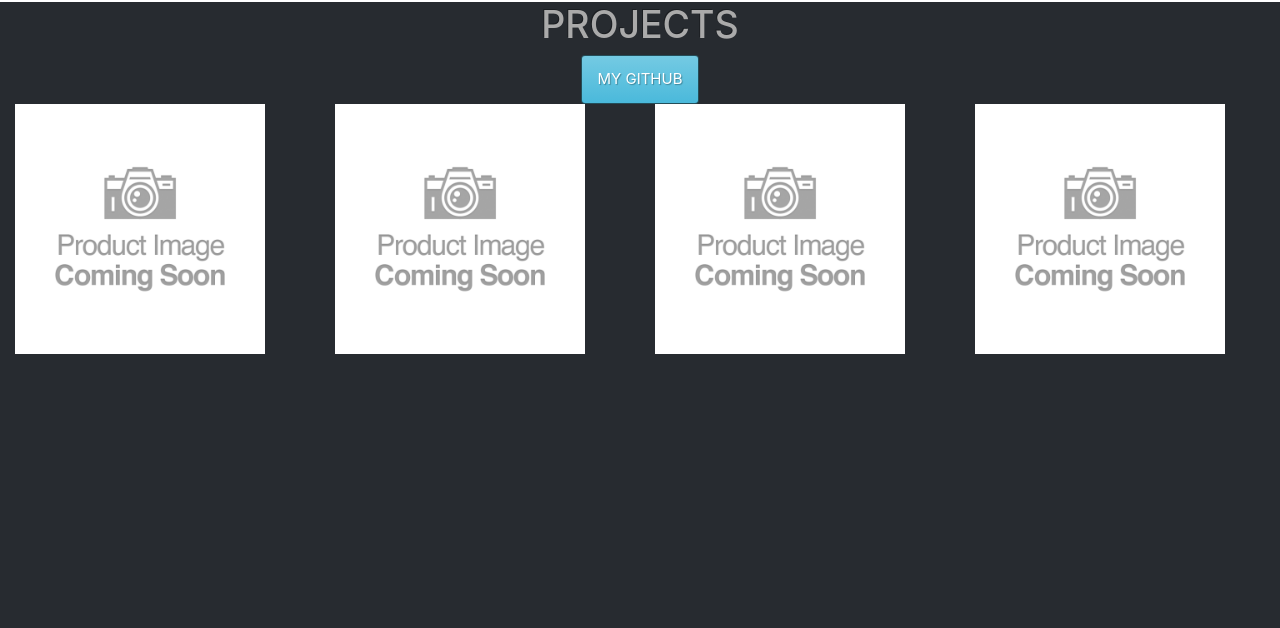
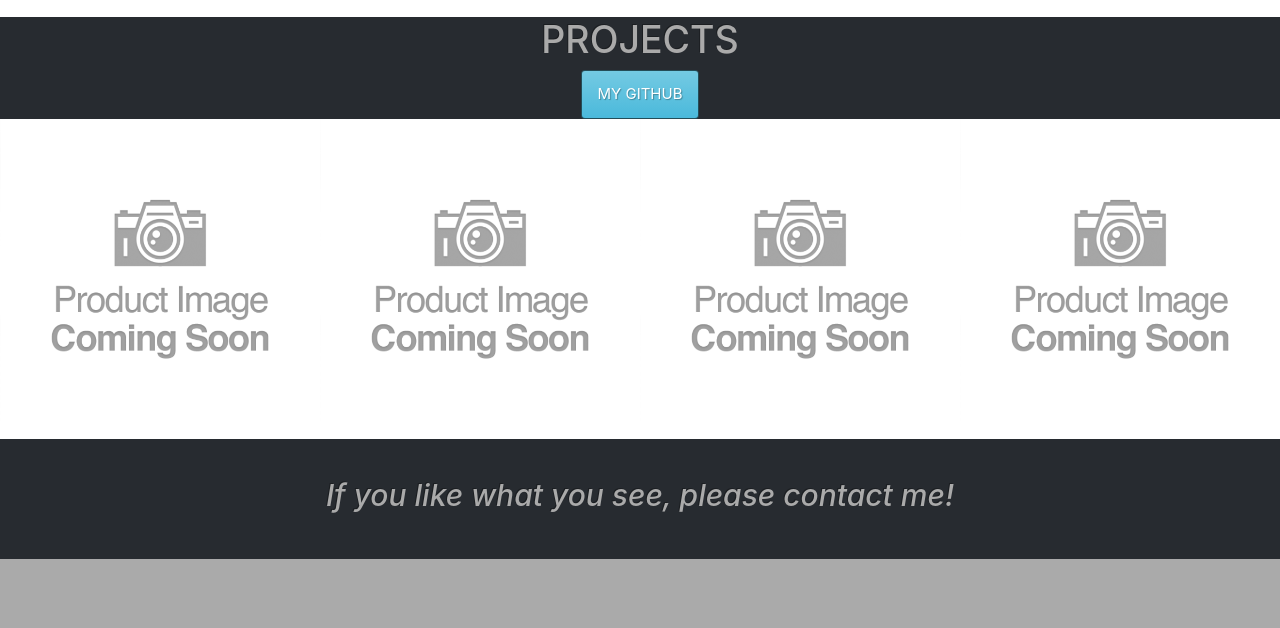
Before and after one commit to djdavis23/djdavis23.github.io, a plain HTML site: page index.html in a window 1280 px wide. Shown: the part 837-1465 px from the top of the page. Drawn offline with nearby package versions, Linux system fonts and the light colour scheme.

Commit message:
content update

```diff
--- a/assets/style.css
+++ b/assets/style.css
@@ -4,7 +4,7 @@
     background-size: cover;
 }
 #about-me {
-    height: 35vh;
+    /* height: 35vh; */
 }
 
 #skills-certs {
@@ -12,12 +12,24 @@
     color: #272B30;
 
 }
+.proj-tile {
+    background-image: url("proj-placeholder.png");
+    background-size: cover;
+    height: 40vh;
+}
 
-.ski {
+.buffer {
     height: 15vh;
 }
+
 .footer {
     height: 25vh;
+    background: #aaa;
+    color: #272B30;
+}
+.contact {
+    color: #272B30;
+    font-size: 3rem;
 }
 
 
--- a/index.html
+++ b/index.html
@@ -61,7 +61,9 @@
                     systems engineering, object-oriented software design, database development, orbital mechanics and spacecraft
                     design. Proficient in Java and SQL. Adept at strategic planning, setting objectives, organizing teams,
                     allocating resources and meeting milestones.</p>
-                <button type="button" class="btn btn-primary btn-lg btn-block">My Resume</button>
+                <a href="#">
+                    <button type="button" class="btn btn-primary btn-lg btn-block">Review My Resume</button>
+                </a>
             </div>
             <div class="col-sm-3 flexbox">
                 <img class="rnd-element" src="assets/AFLogoslate.jpg" height="250rem" width="250rem" alt="United States Air Force Logo">
@@ -89,21 +91,24 @@
             <div class="col-sm-12">
                 <div class="row">
                     <div class="col-sm-12 text-center">
-                        <h1>PROJECTS</h1><a href="#"><button type="button" class="btn btn-info">MY GITHUB</button></a>
+                        <h1>PROJECTS</h1>
+                        <a href="#">
+                            <button type="button" class="btn btn-info">MY GITHUB</button>
+                        </a>
                     </div>
                 </div>
                 <div class="row">
-                    <div class="col-sm-3">
-                        <img src="assets/proj-placeholder.png" width="250rem" height="250rem" alt="">
+                    <div class="col-sm-3 proj-tile">
+                        <!-- <img src="assets/proj-placeholder.png" width="250rem" height="250rem" alt=""> -->
                     </div>
-                    <div class="col-sm-3">
-                        <img src="assets/proj-placeholder.png" width="250rem" height="250rem" alt="">
+                    <div class="col-sm-3 proj-tile">
+                        <!-- <img src="assets/proj-placeholder.png" width="250rem" height="250rem" alt=""> -->
                     </div>
-                    <div class="col-sm-3">
-                        <img src="assets/proj-placeholder.png" width="250rem" height="250rem" alt="">
+                    <div class="col-sm-3 proj-tile">
+                        <!-- <img src="assets/proj-placeholder.png" width="250rem" height="250rem" alt=""> -->
                     </div>
-                    <div class="col-sm-3">
-                        <img src="assets/proj-placeholder.png" width="250rem" height="250rem" alt="">
+                    <div class="col-sm-3 proj-tile">
+                        <!-- <img src="assets/proj-placeholder.png" width="250rem" height="250rem" alt=""> -->
                     </div>
 
                 </div>
@@ -111,20 +116,20 @@
         </section>
     </main>
     <footer id="contact" class="container-fluid">
-        <div class="row ski">
-            <div class="col-sm-12">
-
+        <div class="row buffer">
+            <div class="col-sm-12 text-center flexbox">
+                <h2><em>If you like what you see, please contact me!</em></h2>
             </div>
         </div>
         <div class="row footer">
-            <div class="col-sm-4">
-
+            <div class="col-sm-4 flexbox contact">
+                <a href="#"><i class="fab fa-facebook-square"></i></a>
             </div>
-            <div class="col-sm-4">
-
+            <div class="col-sm-4 flexbox contact">
+                <a href="#"><i class="fas fa-envelope"></i></a>
             </div>
-            <div class="col-sm-4">
-
+            <div class="col-sm-4 flexbox contact">
+                <a href="#"><i class="fas fa-phone-square"></i></a>
             </div>
 
         </div>
```
